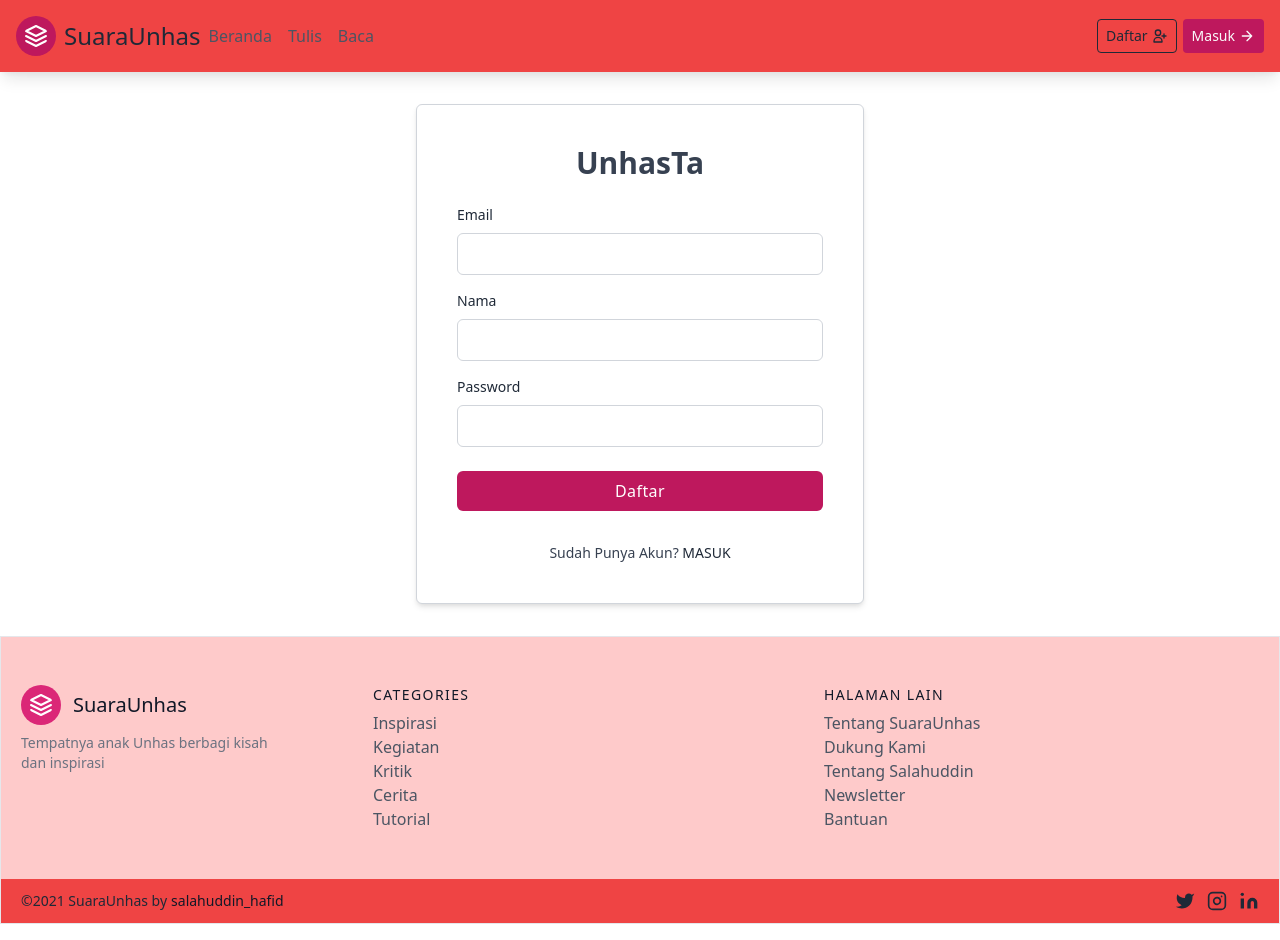
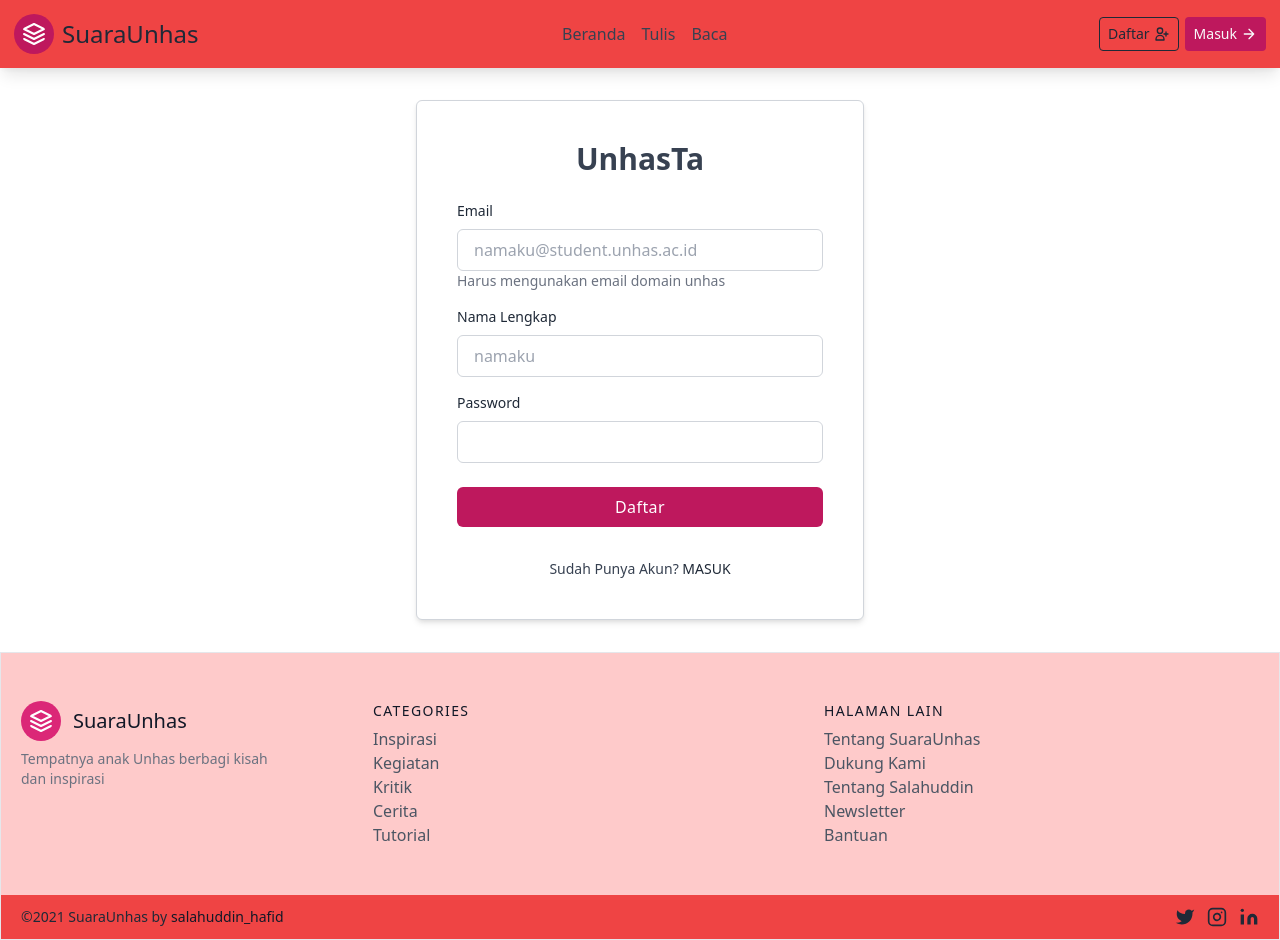
Before and after one commit to Dinel13/multi-user-blog, a React (Create React App) app: page /daftar in a window 1280 px wide. Built offline with nearby package versions, Linux system fonts and the light colour scheme.

Commit message:
add new limit in populer

```diff
--- a/src/components/Populer/PenulisPop.js
+++ b/src/components/Populer/PenulisPop.js
@@ -45,14 +45,14 @@ export default function PenulisPop() {
 
   return (
     <section className="text-gray-600 body-font">
-      <div className="container px-5 py-24 mx-auto">
-        <div className="flex flex-col text-center w-full mb-20">
-          <h1 className="sm:text-3xl text-2xl font-medium title-font mb-4 text-gray-900">
+      <div className="container px-5 py-20 mx-auto">
+        <div className="flex flex-col text-center w-full mb-16">
+          <h1 className="sm:text-3xl text-2xl font-medium title-font mb-2 text-gray-900">
             Penulis Populer
           </h1>
           <p className="lg:w-2/3 mx-auto leading-relaxed text-base">
-            Kamu bisa saja tidak melakukan apa-apa tapi jangan iri ketika yang
-            berkarya kini telah menuai hasilnya.
+            Kamu bisa saja tidak melakukan apa-apa tapi lihatlah mereka yang
+            kini populer karena karyanya.
           </p>
         </div>
         <div className="flex flex-wrap -m-4 pb-10">
--- a/src/components/blog/Blog.js
+++ b/src/components/blog/Blog.js
@@ -2,7 +2,8 @@ import React from "react";
 import { Link } from "react-router-dom";
 
 export default function Blog(props) {
-  const { category, title, image, excerpt, slug, comment } = props.blog;
+  const { category, title, image, excerpt, slug, comment, postedBy } =
+    props.blog;
   return (
     <div className="p-4 md:w-1/3">
       <div className="h-full border-2 border-gray-300 border-opacity-60 rounded-lg overflow-hidden">
@@ -13,12 +14,14 @@ export default function Blog(props) {
         />
         <div className="p-6">
           <h2 className="tracking-widest text-xs title-font font-medium text-gray-400 mb-1">
-            {category}
+            {category} by {postedBy}
           </h2>
           <h1 className="title-font text-lg font-medium text-gray-900 mb-3">
             {title}
           </h1>
-          <p className="leading-relaxed mb-3"><div dangerouslySetInnerHTML={{__html: excerpt}}></div></p>
+          <p className="leading-relaxed mb-3">
+            <div dangerouslySetInnerHTML={{ __html: excerpt }}></div>
+          </p>
           <div className="flex items-center flex-wrap ">
             <Link
               to={`/bacaan/${slug}`}
@@ -38,9 +41,7 @@ export default function Blog(props) {
                 <path d="M12 5l7 7-7 7"></path>
               </svg>
             </Link>
-            <span className="text-gray-500 mr-3 inline-flex items-center lg:ml-auto md:ml-0 ml-auto leading-none text-sm pr-3 py-1 border-r-2 border-gray-200">
-
-            </span>
+            <span className="text-gray-500 mr-3 inline-flex items-center lg:ml-auto md:ml-0 ml-auto leading-none text-sm pr-3 py-1 border-r-2 border-gray-200"></span>
             <span className="text-gray-500 inline-flex items-center leading-none text-sm">
               <svg
                 className="w-4 h-4 mr-1"
--- a/src/components/header/header.js
+++ b/src/components/header/header.js
@@ -31,11 +31,7 @@ export default function Header() {
         offset > 10.58 ? "bg-gray-100" : "bg-red-500"
       }`}
     >
-      <div
-        className={`flex items-center justify-between flex-wrap ${
-          offset > 10 ? "p-3" : "p-4"
-        }`}
-      >
+      <div className={`flex items-center justify-between flex-wrap p-3.5 `}>
         <Link
           to="/"
           className="flex title-font font-medium items-center text-gray-900 mb-4 md:mb-0"
@@ -67,25 +63,25 @@ export default function Header() {
           </button>
         </div>
         <nav
-          className="w-full flex-grow md:items-center md:w-auto hidden md:flex ml-2"
+          className="w-full flex-grow md:items-center md:w-auto  hidden md:flex ml-2"
           id="nav-item"
         >
-          <div className="flex-grow">
+          <div className="flex-grow md:flex md:justify-center">
             <Link
               to="/"
-              className="block mt-4 md:inline-block md:mt-0 text-gray-600 hover:text-gray-800  mr-4"
+              className="block mt-4 md:inline-block md:mt-0 text-gray-700 hover:text-gray-800 mr-4"
             >
               Beranda
             </Link>
             <Link
               to="/tulis"
-              className="block mt-4 md:inline-block md:mt-0 text-gray-600 hover:text-gray-800  mr-4"
+              className="block mt-4 md:inline-block md:mt-0 text-gray-700 hover:text-gray-800  mr-4"
             >
               Tulis
             </Link>
             <Link
               to="/bacaan"
-              className="block mt-4 md:inline-block md:mt-0 text-gray-600 hover:text-gray-800  mr-4"
+              className="block mt-4 md:inline-block md:mt-0 text-gray-700 hover:text-gray-800  mr-4"
             >
               Baca
             </Link>
--- a/src/components/hero/Hero.js
+++ b/src/components/hero/Hero.js
@@ -6,9 +6,9 @@ export default function Hero() {
     <section className={style.heroBackground}>
       <div className="container mx-auto flex px-5 py-24 md:flex-row flex-col items-center">
         <div className="lg:flex-grow md:w-4/5 lg:pl-24 md:pl-16 flex flex-col items-start text-left">
-          <h1 className="title-font sm:text-4xl text-3xl mb-4 font-medium text-gray-900">
+          <h1 className="title-font sm:text-4xl text-3xl mb-4 font-medium text-white">
             Bagikan Tulisanmu
-            <br className="hidden lg:inline-block" />
+            <br />
             Agar Ceritamu Menjadi Abadi
           </h1>
           <p className="mb-8 leading-relaxed text-gray-100 md:w-3/4 lg:w-2/3">
--- a/src/components/hero/Hero.module.css
+++ b/src/components/hero/Hero.module.css
@@ -1,11 +1,32 @@
 .heroBackground {
-    min-height: 80vh;
+  min-height: 80vh;
   background-image: linear-gradient(
       to right bottom,
-      rgba(184, 97, 179, 0.644),
-      rgba(71, 14, 14, 0.438)
+      rgba(92, 16, 16, 0.726),
+      rgba(85, 36, 36, 0.527)
     ),
     url(../../assets/bg.jpg);
   background-size: cover;
   background-position: right;
+
+  /* Add the blur effect */
+  /* filter: blur(2px);
+  -webkit-filter: blur(2px); */
 }
+
+/* .heroText {
+  background-color: rgb(0, 0, 0); Fallback color
+  background-color: rgba(0, 0, 0, 0.4); Black w/opacity/see-through
+  color: white;
+  font-weight: bold;
+  border: 3px solid #f1f1f1;
+  position: absolute;
+  top: 50%;
+  left: 50%;
+  transform: translate(-50%, -50%);
+  z-index: 2;
+  width: 80%;
+  padding: 20px;
+  text-align: center;
+
+ */
--- a/src/pages/Register.js
+++ b/src/pages/Register.js
@@ -1,7 +1,9 @@
 import { useRef, useState } from "react";
 import { useDispatch } from "react-redux";
 import { Link, useHistory } from "react-router-dom";
+
 import { signup } from "../store/authAction";
+import { uiActions } from "../store/uiSlice";
 
 export default function Login() {
   const dispatch = useDispatch();
@@ -21,6 +23,7 @@ export default function Login() {
   const singupHandler = (event) => {
     event.preventDefault();
     setPending(true);
+
     dispatch(
       signup(
         email.current.value,
@@ -49,9 +52,13 @@ export default function Login() {
             ref={email}
             type="email"
             id="email"
+            placeholder="namaku@student.unhas.ac.id"
             required
             className="block w-full px-4 py-2 mt-2 text-gray-700 bg-white border border-gray-300 rounded-md dark:bg-gray-800 dark:text-gray-300 dark:border-gray-600 focus:border-blue-500 dark:focus:border-blue-500 focus:outline-none focus:ring"
           />
+          <p className="text-sm text-gray-500">
+            Harus mengunakan email domain unhas
+          </p>
         </div>
         <div className="mt-4">
           <div className="flex items-center justify-between">
@@ -59,12 +66,13 @@ export default function Login() {
               htmlFor="userName"
               className="block text-sm text-gray-800 dark:text-gray-200"
             >
-              Nama
+              Nama Lengkap
             </label>
           </div>
           <input
             ref={name}
             type="text"
+            placeholder="namaku"
             id="userName"
             required
             className="block w-full px-4 py-2 mt-2 text-gray-700 bg-white border border-gray-300 rounded-md dark:bg-gray-800 dark:text-gray-300 dark:border-gray-600 focus:border-blue-500 dark:focus:border-blue-500 focus:outline-none focus:ring"
```
